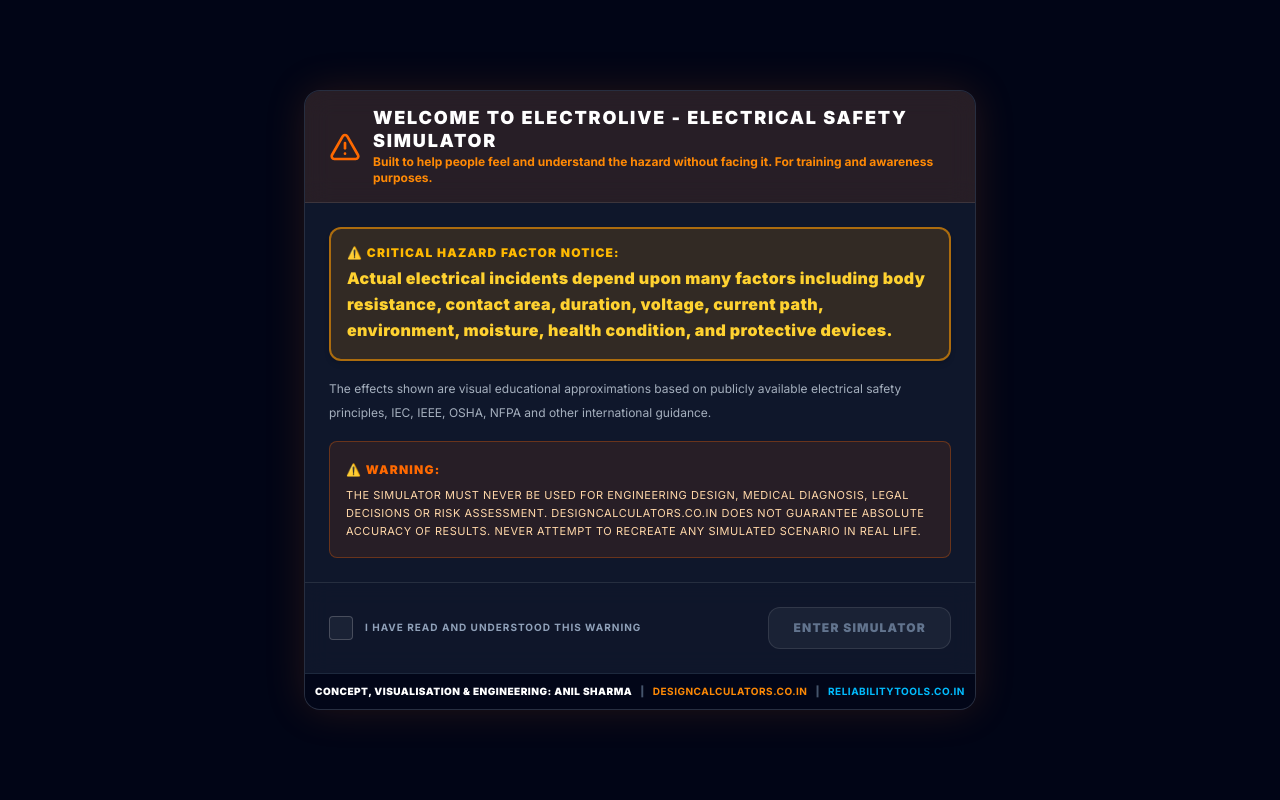
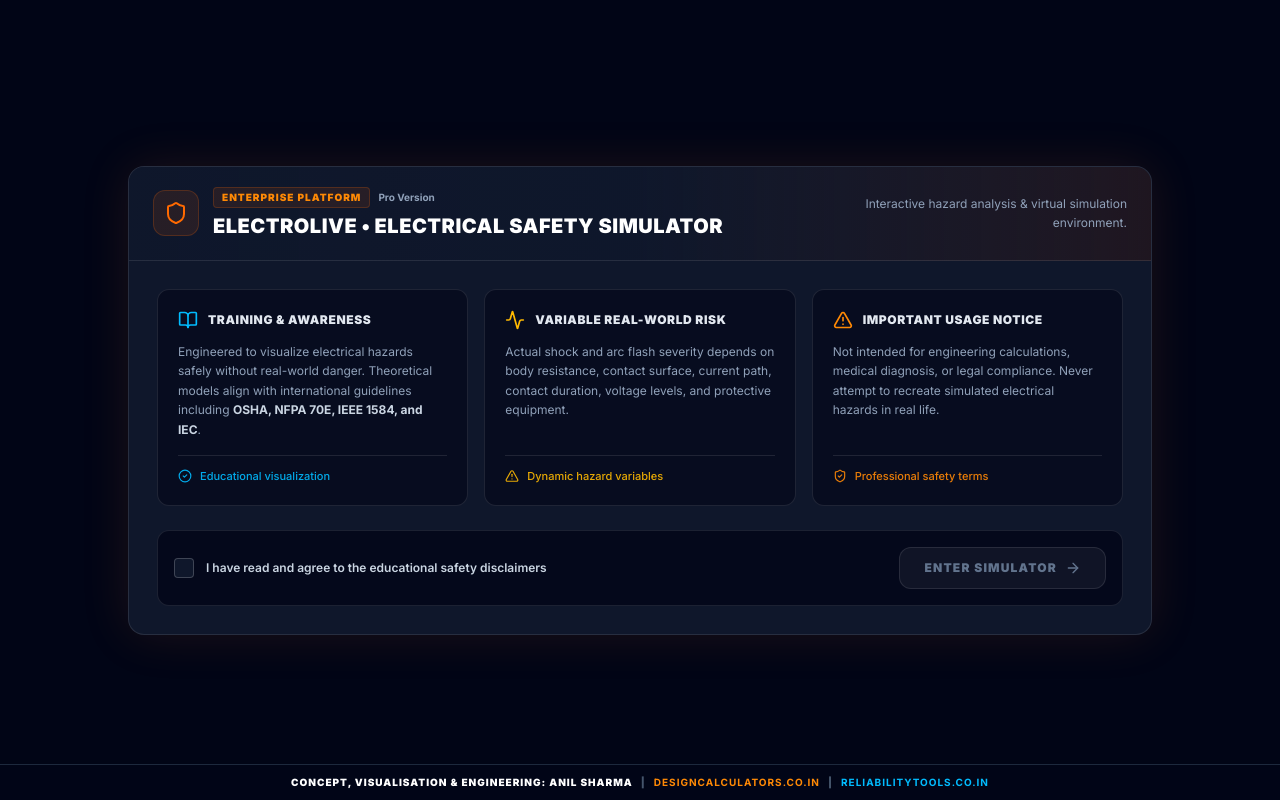
Before and after one commit to toanilsharma/electrovision, a React (Vite) app: page / in a window 1280 px wide. Built offline with nearby package versions, Linux system fonts and the light colour scheme.

Commit message:
Meaningful description

```diff
--- a/src/components/DisclaimerModal.tsx
+++ b/src/components/DisclaimerModal.tsx
@@ -1,6 +1,6 @@
-import React, { useState, useEffect } from 'react';
-import { motion, AnimatePresence } from 'motion/react';
-import { AlertTriangle, ShieldCheck } from 'lucide-react';
+import React, { useState } from 'react';
+import { motion } from 'motion/react';
+import { AlertTriangle, ShieldCheck, Shield, BookOpen, Activity, ArrowRight, CheckCircle2 } from 'lucide-react';
 
 interface DisclaimerProps {
   onAccept: () => void;
@@ -10,81 +10,138 @@ export function DisclaimerModal({ onAccept }: DisclaimerProps) {
   const [accepted, setAccepted] = useState(false);
 
   return (
-    <div className="fixed inset-0 z-50 flex items-center justify-center p-4 bg-[#020617]/80 backdrop-blur-xl">
+    <div className="fixed inset-0 z-50 flex items-center justify-center p-3 sm:p-6 pb-14 bg-[#020617]/85 backdrop-blur-xl overflow-y-auto">
       <motion.div
-        initial={{ opacity: 0, scale: 0.95, y: 20 }}
+        initial={{ opacity: 0, scale: 0.96, y: 15 }}
         animate={{ opacity: 1, scale: 1, y: 0 }}
-        className="w-full max-w-2xl overflow-hidden bg-slate-900 border shadow-[0_0_40px_rgba(249,115,22,0.15)] border-white/10 rounded-2xl"
+        className="w-full max-w-md lg:max-w-4xl xl:max-w-5xl overflow-hidden bg-slate-900 border shadow-[0_0_50px_rgba(249,115,22,0.12)] border-white/10 rounded-2xl flex flex-col my-auto"
       >
-        <div className="flex items-center gap-3 px-6 py-4 border-b bg-orange-500/10 border-white/10 backdrop-blur-md">
-          <AlertTriangle className="w-8 h-8 text-orange-500 shrink-0" />
+        {/* Top Commercial Tool Header */}
+        <div className="px-6 py-5 border-b bg-gradient-to-r from-slate-900 via-slate-900/90 to-orange-950/30 border-white/10 flex flex-col sm:flex-row sm:items-center justify-between gap-4">
+          <div className="flex items-center gap-3.5">
+            <div className="p-2.5 rounded-xl bg-orange-500/10 border border-orange-500/20 text-orange-500 shrink-0">
+              <Shield className="w-6 h-6" />
+            </div>
             <div>
-            <h2 className="text-base sm:text-lg font-black tracking-widest uppercase text-white leading-tight">
-              WELCOME TO ELECTROLIVE - ELECTRICAL SAFETY SIMULATOR
+              <div className="flex items-center gap-2">
+                <span className="text-[10px] font-black tracking-widest uppercase text-orange-400 bg-orange-500/10 px-2 py-0.5 rounded border border-orange-500/20">
+                  Enterprise Platform
+                </span>
+                <span className="text-[10px] font-bold text-slate-400">Pro Version</span>
+              </div>
+              <h2 className="text-lg sm:text-xl font-black tracking-wide text-white uppercase mt-1">
+                ElectroLive • Electrical Safety Simulator
               </h2>
-            <p className="text-xs font-bold text-orange-400 mt-0.5">
-              Built to help people feel and understand the hazard without facing it. For training and awareness purposes.
+            </div>
+          </div>
+          <p className="text-xs text-slate-400 max-w-xs leading-relaxed sm:text-right">
+            Interactive hazard analysis & virtual simulation environment.
           </p>
+        </div>
+
+        {/* Commercial Grid / Disclaimer Cards */}
+        <div className="p-5 sm:p-7 space-y-6">
+          <div className="grid grid-cols-1 lg:grid-cols-3 gap-4">
+            {/* Card 1: Educational Scope */}
+            <div className="p-4 sm:p-5 rounded-xl bg-slate-950/60 border border-white/10 hover:border-slate-700 transition-colors flex flex-col justify-between">
+              <div>
+                <div className="flex items-center gap-2.5 mb-3 text-sky-400">
+                  <BookOpen className="w-5 h-5 shrink-0" />
+                  <h3 className="text-xs font-black tracking-wider uppercase text-slate-200">
+                    Training & Awareness
+                  </h3>
+                </div>
+                <p className="text-xs text-slate-400 leading-relaxed">
+                  Engineered to visualize electrical hazards safely without real-world danger. Theoretical models align with international guidelines including <strong className="text-slate-300">OSHA, NFPA 70E, IEEE 1584, and IEC</strong>.
+                </p>
+              </div>
+              <div className="mt-4 pt-3 border-t border-white/10 flex items-center gap-2 text-[11px] text-sky-400/90 font-medium">
+                <CheckCircle2 className="w-3.5 h-3.5 shrink-0" /> Educational visualization
               </div>
             </div>
 
-        <div className="p-6 space-y-4 text-sm leading-relaxed text-slate-300">
-          <div className="p-4 rounded-xl bg-amber-500/15 border-2 border-amber-500/60 text-amber-300 shadow-md">
-            <strong className="text-amber-400 font-black tracking-widest text-xs uppercase block mb-1">
-              ⚠️ CRITICAL HAZARD FACTOR NOTICE:
-            </strong>
-            <p className="text-sm sm:text-base font-black tracking-wide leading-relaxed text-amber-300">
-              Actual electrical incidents depend upon many factors including body resistance, contact area, duration, voltage, current path, environment, moisture, health condition, and protective devices.
+            {/* Card 2: Risk Factors */}
+            <div className="p-4 sm:p-5 rounded-xl bg-slate-950/60 border border-white/10 hover:border-slate-700 transition-colors flex flex-col justify-between">
+              <div>
+                <div className="flex items-center gap-2.5 mb-3 text-amber-400">
+                  <Activity className="w-5 h-5 shrink-0" />
+                  <h3 className="text-xs font-black tracking-wider uppercase text-slate-200">
+                    Variable Real-World Risk
+                  </h3>
+                </div>
+                <p className="text-xs text-slate-400 leading-relaxed">
+                  Actual shock and arc flash severity depends on body resistance, contact surface, current path, contact duration, voltage levels, and protective equipment.
                 </p>
               </div>
-
-          <p className="text-xs opacity-80 leading-loose">
-            The effects shown are visual educational approximations based on publicly available electrical safety principles, IEC, IEEE, OSHA, NFPA and other international guidance.
-          </p>
-
-          <div className="p-4 rounded-lg bg-orange-500/10 text-orange-200 border border-orange-500/30">
-            <strong className="text-orange-500 font-black tracking-widest text-xs uppercase">⚠️ WARNING:</strong>
-            <p className="mt-1.5 text-[11px] uppercase tracking-wider leading-relaxed">The simulator must never be used for engineering design, medical diagnosis, legal decisions or risk assessment. DesignCalculators.co.in does not guarantee absolute accuracy of results. Never attempt to recreate any simulated scenario in real life.</p>
+              <div className="mt-4 pt-3 border-t border-white/10 flex items-center gap-2 text-[11px] text-amber-400/90 font-medium">
+                <AlertTriangle className="w-3.5 h-3.5 shrink-0" /> Dynamic hazard variables
               </div>
             </div>
 
-        <div className="flex items-center justify-between p-4 sm:p-6 border-t bg-slate-900/80 border-white/10 backdrop-blur-md">
-          <label className="flex items-center gap-3 cursor-pointer group">
-            <div className="relative flex items-center justify-center w-6 h-6 border rounded border-white/20 bg-white/5 group-hover:border-orange-500 transition-colors">
+            {/* Card 3: Usage Limitations */}
+            <div className="p-4 sm:p-5 rounded-xl bg-slate-950/60 border border-white/10 hover:border-slate-700 transition-colors flex flex-col justify-between">
+              <div>
+                <div className="flex items-center gap-2.5 mb-3 text-orange-400">
+                  <AlertTriangle className="w-5 h-5 shrink-0" />
+                  <h3 className="text-xs font-black tracking-wider uppercase text-slate-200">
+                    Important Usage Notice
+                  </h3>
+                </div>
+                <p className="text-xs text-slate-400 leading-relaxed">
+                  Not intended for engineering calculations, medical diagnosis, or legal compliance. Never attempt to recreate simulated electrical hazards in real life.
+                </p>
+              </div>
+              <div className="mt-4 pt-3 border-t border-white/10 flex items-center gap-2 text-[11px] text-orange-400/90 font-medium">
+                <ShieldCheck className="w-3.5 h-3.5 shrink-0" /> Professional safety terms
+              </div>
+            </div>
+          </div>
+
+          {/* Acknowledgement & Launch Section */}
+          <div className="p-4 rounded-xl bg-slate-950/80 border border-white/10 flex flex-col sm:flex-row items-center justify-between gap-4">
+            <label className="flex items-center gap-3 cursor-pointer group select-none">
+              <div className={`w-5 h-5 rounded border flex items-center justify-center transition-all ${
+                accepted
+                  ? 'bg-orange-500 border-orange-500 text-slate-950'
+                  : 'bg-slate-900 border-white/20 group-hover:border-orange-500/60'
+              }`}>
+                {accepted && <CheckCircle2 className="w-4 h-4 stroke-[3]" />}
+              </div>
               <input
                 type="checkbox"
-                className="absolute inset-0 w-full h-full opacity-0 cursor-pointer"
+                className="sr-only"
                 checked={accepted}
                 onChange={(e) => setAccepted(e.target.checked)}
               />
-              {accepted && <ShieldCheck className="w-4 h-4 text-orange-500" />}
-            </div>
-            <span className="text-[10px] font-bold uppercase tracking-widest select-none text-slate-400 group-hover:text-white transition-colors">
-              I have read and understood this warning
+              <span className="text-xs font-semibold text-slate-300 group-hover:text-white transition-colors">
+                I have read and agree to the educational safety disclaimers
               </span>
             </label>
 
             <button
               disabled={!accepted}
               onClick={onAccept}
-            className={`px-6 py-3 font-black text-xs uppercase tracking-widest rounded-xl transition-all duration-300 flex items-center gap-2 ${
+              className={`w-full sm:w-auto px-6 py-3 font-black text-xs uppercase tracking-widest rounded-xl transition-all duration-300 flex items-center justify-center gap-2 shrink-0 ${
                 accepted
-                ? 'bg-orange-500 text-slate-900 hover:bg-orange-400 shadow-[0_0_20px_rgba(249,115,22,0.4)] hover:scale-105'
+                  ? 'bg-orange-500 text-slate-950 hover:bg-orange-400 shadow-[0_0_25px_rgba(249,115,22,0.4)] hover:scale-[1.02] active:scale-[0.98] cursor-pointer'
                   : 'bg-white/5 text-slate-500 border border-white/10 cursor-not-allowed'
               }`}
             >
-            Enter Simulator
+              <span>Enter Simulator</span>
+              <ArrowRight className="w-4 h-4" />
             </button>
           </div>
+        </div>
+      </motion.div>
 
-        <div className="p-2.5 bg-slate-950 border-t border-slate-800 text-center text-[10px] text-white font-black uppercase tracking-wider flex flex-wrap items-center justify-center gap-x-2 gap-y-1">
+      {/* Persistent Bottom Footer Attribution (Screen Pinned, Identical to Module Selection Page) */}
+      <div className="absolute bottom-0 left-0 right-0 p-2.5 bg-slate-950/90 border-t border-slate-800 text-center text-[10px] text-white font-black uppercase tracking-widest z-20 flex flex-wrap items-center justify-center gap-x-2 gap-y-1">
         <span>Concept, Visualisation & Engineering: Anil Sharma</span>
         <span className="text-slate-600">|</span>
         <a href="https://designcalculators.co.in" target="_blank" rel="noopener noreferrer" className="text-orange-400 font-bold hover:underline">designcalculators.co.in</a>
         <span className="text-slate-600">|</span>
         <a href="https://reliabilitytools.co.in" target="_blank" rel="noopener noreferrer" className="text-sky-400 font-bold hover:underline">reliabilitytools.co.in</a>
       </div>
-      </motion.div>
     </div>
   );
 }
--- a/src/components/GameOnboarding.tsx
+++ b/src/components/GameOnboarding.tsx
@@ -76,7 +76,7 @@ export function GameOnboarding({ onComplete }: OnboardingProps) {
             initial={{ opacity: 0, scale: 0.95 }}
             animate={{ opacity: 1, scale: 1 }}
             exit={{ opacity: 0, y: -20 }}
-            className="relative z-10 flex flex-col items-center w-full max-w-4xl p-8"
+            className="relative z-10 flex flex-col items-center w-full max-w-md lg:max-w-5xl xl:max-w-6xl p-4 sm:p-8"
           >
             <div className="mb-12 text-center">
               <h1 className="text-sm font-black tracking-[0.3em] uppercase text-orange-500 mb-4 flex items-center justify-center gap-3">
@@ -119,7 +119,7 @@ export function GameOnboarding({ onComplete }: OnboardingProps) {
             initial={{ opacity: 0, scale: 0.95 }}
             animate={{ opacity: 1, scale: 1 }}
             exit={{ opacity: 0, y: -20 }}
-            className="relative z-10 flex flex-col items-center w-full max-w-4xl p-8"
+            className="relative z-10 flex flex-col items-center w-full max-w-md lg:max-w-5xl xl:max-w-6xl p-4 sm:p-8"
           >
             <div className="mb-12 text-center">
               <h1 className="text-sm font-black tracking-[0.3em] uppercase text-orange-500 mb-4 flex items-center justify-center gap-3">
--- a/src/components/Simulators/ACShockSimulator.tsx
+++ b/src/components/Simulators/ACShockSimulator.tsx
@@ -398,7 +398,7 @@ export function ACShockSimulator({ config }: { config?: UserConfig }) {
       </div>
 
       {/* Column 2: Analysis & PPE */}
-      <div className="flex-1 min-w-[280px] xl:min-w-[320px] p-2.5 rounded-xl bg-slate-900/80 backdrop-blur-xl border border-slate-800 shadow-lg flex flex-col h-auto lg:h-full overflow-y-auto order-3 lg:order-2 justify-between space-y-2">
+      <div className="flex-1 min-w-[280px] xl:min-w-[320px] p-2.5 rounded-xl bg-slate-900/80 backdrop-blur-xl border border-slate-800 shadow-lg flex flex-col h-auto lg:h-full overflow-y-auto order-2 lg:order-2 justify-between space-y-2">
         <h3 className="flex items-center gap-2 mb-1.5 text-xs font-black tracking-[0.2em] uppercase text-orange-400 border-l-3 border-orange-500 pl-2 shrink-0">
           <TrendingUp className="w-4 h-4 text-orange-400" /> IEC 60479-1 Analysis
         </h3>
@@ -450,7 +450,7 @@ export function ACShockSimulator({ config }: { config?: UserConfig }) {
       </div>
 
       {/* Column 3: Human Section & Always-Visible Scopes Area (Zero Scrolling Required) */}
-      <div className="w-full lg:w-[480px] xl:w-[540px] shrink-0 flex flex-col gap-2 h-auto lg:h-full overflow-hidden order-2 lg:order-3 relative z-10 bg-slate-950/95 backdrop-blur-md pb-3 lg:pb-0 border-b border-slate-800 lg:border-b-0 shadow-xl">
+      <div className="w-full lg:w-[480px] xl:w-[540px] shrink-0 flex flex-col gap-2 h-auto lg:h-full overflow-hidden order-3 lg:order-3 relative z-10 bg-slate-950/95 backdrop-blur-md pb-3 lg:pb-0 border-b border-slate-800 lg:border-b-0 shadow-xl">
         {/* Human Body Twin Container - Dynamically scales with flex-1 min-h-0 */}
         <div className="flex-1 min-h-0 w-full relative border border-slate-800 rounded-xl bg-slate-950 shadow-inner overflow-hidden flex flex-col">
           <HumanBodyTwin
--- a/src/components/Simulators/DCShockSimulator.tsx
+++ b/src/components/Simulators/DCShockSimulator.tsx
@@ -371,7 +371,7 @@ export function DCShockSimulator({ config }: { config?: UserConfig }) {
       </div>
 
       {/* Column 2: Analysis & PPE */}
-      <div className="flex-1 min-w-[280px] xl:min-w-[320px] p-2.5 rounded-xl bg-slate-900/80 backdrop-blur-xl border border-slate-800 shadow-lg flex flex-col h-auto lg:h-full overflow-y-auto order-3 lg:order-2 justify-between space-y-2">
+      <div className="flex-1 min-w-[280px] xl:min-w-[320px] p-2.5 rounded-xl bg-slate-900/80 backdrop-blur-xl border border-slate-800 shadow-lg flex flex-col h-auto lg:h-full overflow-y-auto order-2 lg:order-2 justify-between space-y-2">
         <h3 className="flex items-center gap-2 mb-1.5 text-xs font-black tracking-[0.2em] uppercase text-teal-400 border-l-3 border-teal-500 pl-2 shrink-0">
           <TrendingUp className="w-4 h-4 text-teal-400" /> IEC 60479-1 DC Analysis
         </h3>
@@ -423,7 +423,7 @@ export function DCShockSimulator({ config }: { config?: UserConfig }) {
       </div>
 
       {/* Column 3: Human Section & Always-Visible Scopes Area (Zero Scrolling Required) */}
-      <div className="w-full lg:w-[480px] xl:w-[540px] shrink-0 flex flex-col gap-2 h-auto lg:h-full overflow-hidden order-2 lg:order-3 relative z-10 bg-slate-950/95 backdrop-blur-md pb-3 lg:pb-0 border-b border-slate-800 lg:border-b-0 shadow-xl">
+      <div className="w-full lg:w-[480px] xl:w-[540px] shrink-0 flex flex-col gap-2 h-auto lg:h-full overflow-hidden order-3 lg:order-3 relative z-10 bg-slate-950/95 backdrop-blur-md pb-3 lg:pb-0 border-b border-slate-800 lg:border-b-0 shadow-xl">
         {/* Human Body Twin Container - Dynamically scales with flex-1 min-h-0 */}
         <div className="flex-1 min-h-0 w-full relative border border-slate-800 rounded-xl bg-slate-950 shadow-inner overflow-hidden flex flex-col">
           <HumanBodyTwin
```
Lines whose indentation alone changed are shown as unchanged.
